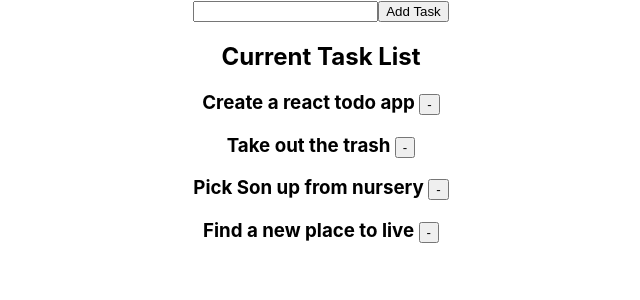
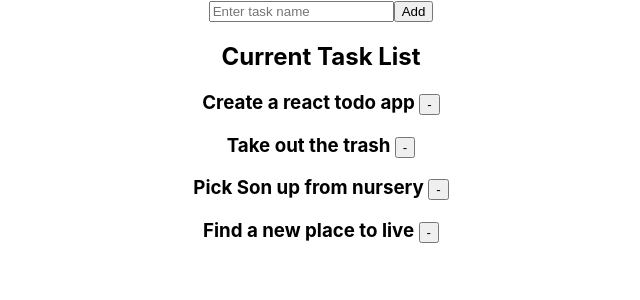
Before and after one commit to alittlebroken/react-todo, a React (Create React App) app: page / in a window 1280 px wide. Shown: the top 300 px of the page, without its empty margins (319-959 px from the left). Built offline with nearby package versions, Linux system fonts and the light colour scheme.

Commit message:
Changed name of Add Task button to Add

```diff
--- a/src/components/TaskBar/TaskBar.js
+++ b/src/components/TaskBar/TaskBar.js
@@ -20,8 +20,11 @@ function TaskBar(props){
   return (
     <div>
 
-        <input onChange={handleChange} />
-        <button onClick={handleClick}>Add Task</button>
+        <input
+          placeholder="Enter task name"
+          onChange={handleChange} />
+
+        <button onClick={handleClick}>Add</button>
 
     </div>
   );
```
